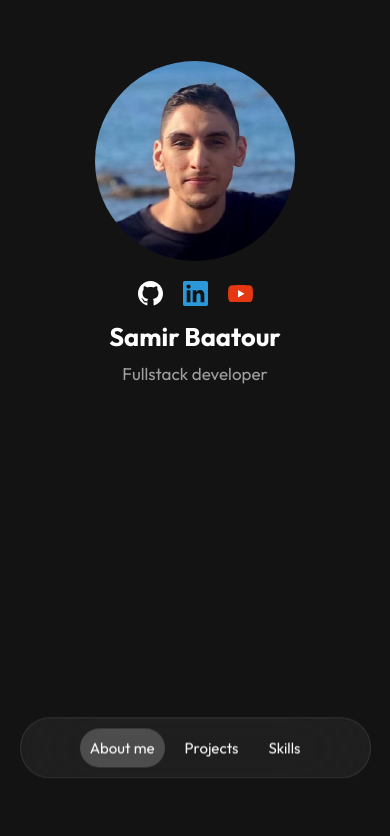
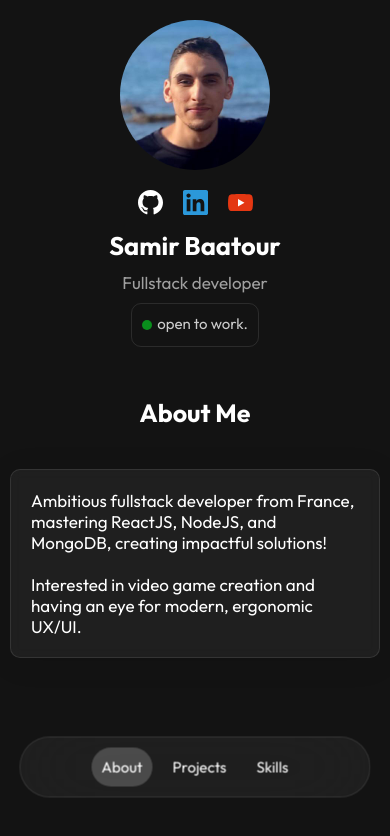
Before and after one commit to SuperCoolNinja/portfolio-2025, a React (Vite) app: page / in a window 390 px wide. Shown: the top 836 px of the page. Built offline with nearby package versions, Linux system fonts and the light colour scheme.

Commit message:
about me for mobile version finish

```diff
--- a/src/components/AboutMe/About.tsx
+++ b/src/components/AboutMe/About.tsx
@@ -5,7 +5,36 @@ import profileFull from "../../assets/profil-full.jpg";
 import LazyImage from "../LazyImage/LazyImage";
 import Socials from "../Socials/Socials";
 
-const About: React.FunctionComponent = () => (
+const CardAboutMe: React.FunctionComponent = () => {
+  return (
+    <div className={styles.wrapper_card}>
+      <h3 className={styles.title}>About Me</h3>
+      <div className={styles.card}>
+        <p>
+          Ambitious fullstack developer from France, mastering ReactJS, NodeJS,
+          and MongoDB, creating impactful solutions!
+        </p>
+        <br />
+        <p>
+          Interested in video game creation and having an eye for modern,
+          ergonomic UX/UI.
+        </p>
+      </div>
+    </div>
+  );
+};
+
+const About: React.FunctionComponent = () => {
+  const looking_for_job = true;
+
+  const OpenToWork = looking_for_job && (
+    <div className={styles.look_job_container}>
+      <div className={styles.circle}></div>
+      <p className={styles.look_job_title}>open to work.</p>
+    </div>
+  );
+
+  return (
     <div className={styles.container}>
       <LazyImage
         className={styles.profil_picture}
@@ -15,9 +44,14 @@ const About: React.FunctionComponent = () => (
         width={200}
       />
       <Socials />
+
       <h2 className={styles.name}>Samir Baatour</h2>
       <p className={styles.job}>Fullstack developer</p>
+
+      {OpenToWork}
+
+      <CardAboutMe />
     </div>
   );
-
+};
 export default About;
--- a/src/components/AboutMe/about.module.css
+++ b/src/components/AboutMe/about.module.css
@@ -6,9 +6,12 @@
 }
 
 .profil_picture {
+  max-width: 100%;
+  height: auto;
+  width: 150px;
   display: block;
   border-radius: 100%;
-  margin: auto;
+  margin-top: 2rem;
 }
 
 .name {
@@ -18,3 +21,63 @@
 .job {
   color: rgba(255, 255, 255, 0.6);
 }
+
+.title {
+  font-size: clamp(2.5rem, 5vw, 3rem);
+  margin: 3rem auto;
+}
+
+.look_job_container {
+  display: flex;
+  align-items: center;
+  justify-content: center;
+  gap: 0.5rem;
+  margin: 1rem auto;
+  border: 1px solid #ffffff14;
+  border-color: color-mix(in oklab, #fff 10%, transparent);
+  border-radius: 1rem;
+  padding: 1rem;
+}
+
+.circle {
+  width: 1rem;
+  height: 1rem;
+  border-radius: 100%;
+  animation: 1s linear 0s infinite alternate light_job;
+}
+
+@keyframes light_job {
+  from {
+    background: #07ec29;
+  }
+  to {
+    background: #0358108c;
+  }
+}
+
+.look_job_title {
+  font-size: 1.5rem;
+  padding-bottom: 0.3rem;
+  color: #ffffffc8;
+}
+
+.wrapper_card {
+  display: flex;
+  flex-direction: column;
+  justify-content: center;
+  align-items: flex-start;
+  gap: 1rem;
+  margin: 1rem;
+}
+
+.card {
+  border: 1px solid #ffffff14;
+  border-color: color-mix(in oklab, #fff 10%, transparent);
+  border-radius: 1rem;
+  padding: 2rem;
+  margin-bottom: 15rem;
+  background-color: color-mix(in oklab, #fff 5%, transparent);
+  box-shadow: 0 4px 30px rgba(0, 0, 0, 0.1);
+  backdrop-filter: blur(5px);
+  -webkit-backdrop-filter: blur(5px);
+}
--- a/src/components/Menu/menu.module.css
+++ b/src/components/Menu/menu.module.css
@@ -1,13 +1,16 @@
 .list {
-  position: sticky;
+  position: fixed;
   top: 85%;
+  left: 50%;
+  right: 50%;
+  transform: translate(-50%, -50%);
   display: flex;
   justify-content: center;
   align-items: end;
   gap: 1rem;
   padding: 1rem;
   text-align: center;
-  margin: auto;
+  margin: 5rem auto;
   width: 90%;
   color: rgb(255, 255, 255);
   border: 1px solid #ffffff14;
@@ -37,7 +40,5 @@
 .item.selected {
   outline: none;
   background: rgba(255, 255, 255, 0.2);
-  backdrop-filter: blur(42px);
-  -webkit-backdrop-filter: blur(42px);
   cursor: pointer;
 }
--- a/src/index.css
+++ b/src/index.css
@@ -19,6 +19,8 @@ html {
 body {
   font-family: "Outfit", sans-serif;
   font-size: 1.7rem;
-  height: 100%;
+  height: 100vh;
   background: #131313;
+  overflow-x: hidden;
+  color: white;
 }
--- a/src/pages/Home.tsx
+++ b/src/pages/Home.tsx
@@ -1,23 +1,20 @@
 import { useState } from "react";
-import styles from "./home.module.css";
 import Project from "../components/Projects/Project";
 import Skills from "../components/Skills/Skills";
 import Menu from "../components/Menu/Menu";
 import About from "../components/AboutMe/About";
 
 const Home: React.FunctionComponent = () => {
-  const items: string[] = ["About me", "Projects", "Skills"];
+  const items: string[] = ["About", "Projects", "Skills"];
   const [selected, setSelected] = useState<string>(items[0]);
 
   return (
-    <div className={styles.container}>
+    <div>
       <Menu items={items} selected={selected} onSelect={setSelected} />
 
-      <div className={styles.contents}>
-        {selected === "About me" && <About />}
-        {selected === "Projects" && <Project />}
-        {selected === "Skills" && <Skills />}
-      </div>
+      {selected === "About" && <About />}
+      {selected === "Projects" && <Project />}
+      {selected === "Skills" && <Skills />}
     </div>
   );
 };
--- a/src/pages/home.module.css
+++ /dev/null
@@ -1,7 +0,0 @@
-.container {
-  height: 100vh;
-}
-
-.contents {
-  color: white;
-}
```
Lines whose indentation alone changed are shown as unchanged.
